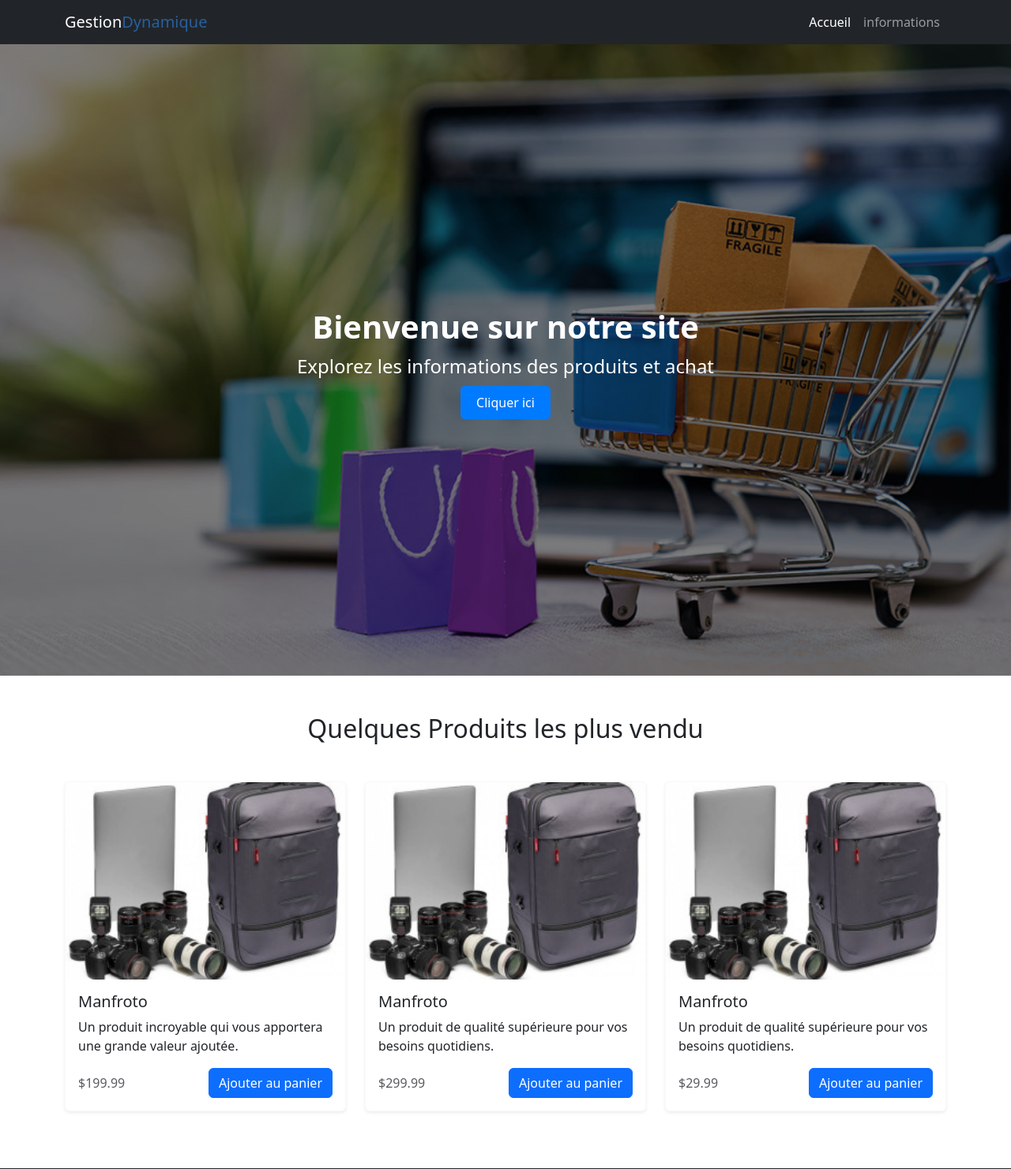
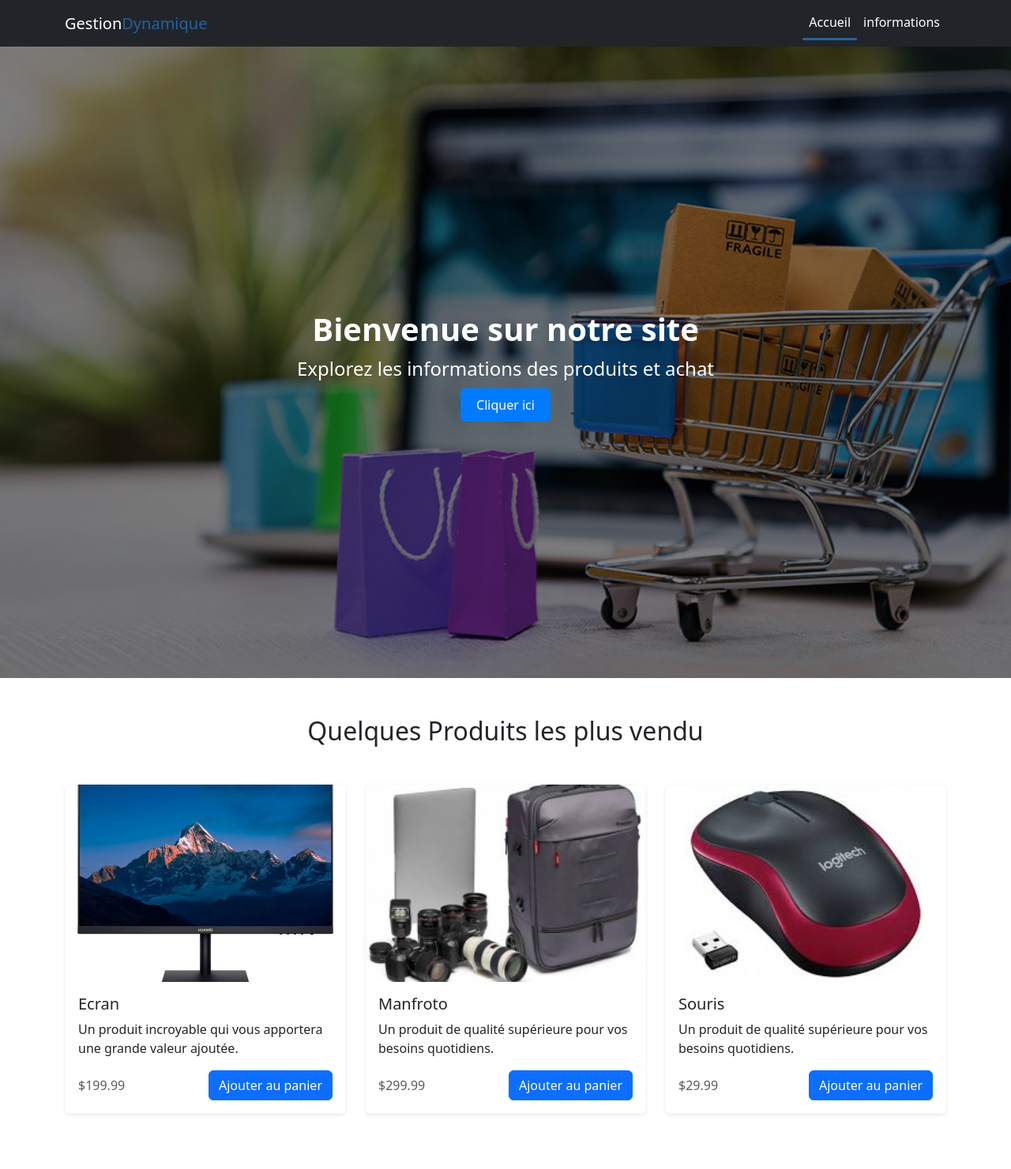
Before and after one commit to derilusjeandonel/DYNAMIQUE_ENTREPRISE, a Django app: page / in a window 1280 px wide. Shown: the top 1481 px of the page at 79% size. Run offline with Django 5.2, Linux system fonts and the light colour scheme; some libraries are stand-ins or nearby versions.

Commit message:
Version 2.0

```diff
--- a/gestion/GestionDynamique/templates/Acceuil.html
+++ b/gestion/GestionDynamique/templates/Acceuil.html
@@ -51,6 +51,10 @@
             background-color: #0056b3;
         }
 
+        .Actif{
+            color: white;
+            border-bottom: #27609e 3px solid;
+        }
         /* Style du texte */
         .hero-title {
             font-size: 3rem;
@@ -77,10 +81,10 @@
         <div class="collapse navbar-collapse" id="navbarNav">
             <ul class="navbar-nav ms-auto">
                 <li class="nav-item">
-                    <a class="nav-link active" href="{% url 'home' %}">Accueil</a>
+                    <a class="nav-link Actif" href="{% url 'home' %}">Accueil</a>
                 </li>
                 <li class="nav-item">
-                    <a class="nav-link" href="{% url 'espace_utilisateur' %}">informations</a>
+                    <a class="nav-link text-white" href="{% url 'espace_utilisateur' %}">informations</a>
                 </li>
             </ul>
         </div>
@@ -105,9 +109,9 @@
         <!-- Produit 1 -->
         <div class="col-lg-4 col-md-6 mb-4">
             <div class="card shadow-sm border-light">
-                <img src="../static/images/manfrotto.jpg" class="card-img-top" alt="Produit 1" style="object-fit: cover; height: 250px;">
+                <img src="../static/images/ii.jpg" class="card-img-top" alt="Produit 1" style="object-fit: cover; height: 250px;">
                 <div class="card-body">
-                    <h5 class="card-title">Manfroto</h5>
+                    <h5 class="card-title">Ecran</h5>
                     <p class="card-text">Un produit incroyable qui vous apportera une grande valeur ajoutée.</p>
                     <div class="d-flex justify-content-between align-items-center">
                         <span class="text-muted">$199.99</span>
@@ -135,9 +139,9 @@
         <!-- Produit 2 -->
         <div class="col-lg-4 col-md-6 mb-4">
             <div class="card shadow-sm border-light">
-                <img src="../static/images/manfrotto.jpg" class="card-img-top" alt="Produit 2" style="object-fit: cover; height: 250px;">
+                <img src="../static/images/téléchargement.jpeg" class="card-img-top" alt="Produit 2" style="object-fit: cover; height: 250px;">
                 <div class="card-body">
-                    <h5 class="card-title">Manfroto</h5>
+                    <h5 class="card-title">Souris</h5>
                     <p class="card-text">Un produit de qualité supérieure pour vos besoins quotidiens.</p>
                     <div class="d-flex justify-content-between align-items-center">
                         <span class="text-muted">$29.99</span>
--- a/gestion/GestionDynamique/templates/espace_utilisateur.html
+++ b/gestion/GestionDynamique/templates/espace_utilisateur.html
@@ -51,7 +51,7 @@
 
     <!-- Liste des vendeurs et leurs clients -->
     <div class="card mb-4">
-        <div class="card-header bg-success text-white">
+        <div class="card-header bg-primary text-white">
             <h4>Clients reçus par vendeur</h4>
         </div>
         <div class="card-body">
@@ -92,7 +92,7 @@
 
     <!-- Nombre total de produits achetés par chaque client -->
     <div class="card mb-4">
-        <div class="card-header bg-warning">
+        <div class="card-header bg-primary text-white">
             <h4>Nombre de produits achetés par client</h4>
         </div>
         <div class="card-body">
```
Also changed, not shown: gestion/GestionDynamique/templates/base.html (+7 -1 lines), gestion/GestionDynamique/static/images/ii.jpg (added), gestion/GestionDynamique/static/images/téléchargement.jpeg (added), gestion/db.sqlite3, gestion/media/media/clients/1fbacbdc-8efc-42fb-be13-72ab2b4848b2.jpg (renamed from gestion/GestionDynamique/static/images/Jo.jpg), gestion/media/media/clients/IMG_9838.jpg (renamed from gestion/GestionDynamique/static/images/IMG_9838.jpg), gestion/media/media/clients/Name.png (added), gestion/media/media/clients/df.jpg (added), gestion/media/media/clients/maes.jpg (added), gestion/media/media/logos/25455-removebg-preview.png (added), gestion/media/media/logos/5129993_20062.jpg (added), gestion/media/media/logos/C2.jpg (added), gestion/media/media/logos/business-hands-joined-together-teamwork-removebg-preview.png (added), gestion/media/media/logos/df.jpg (added), 2 more files.
